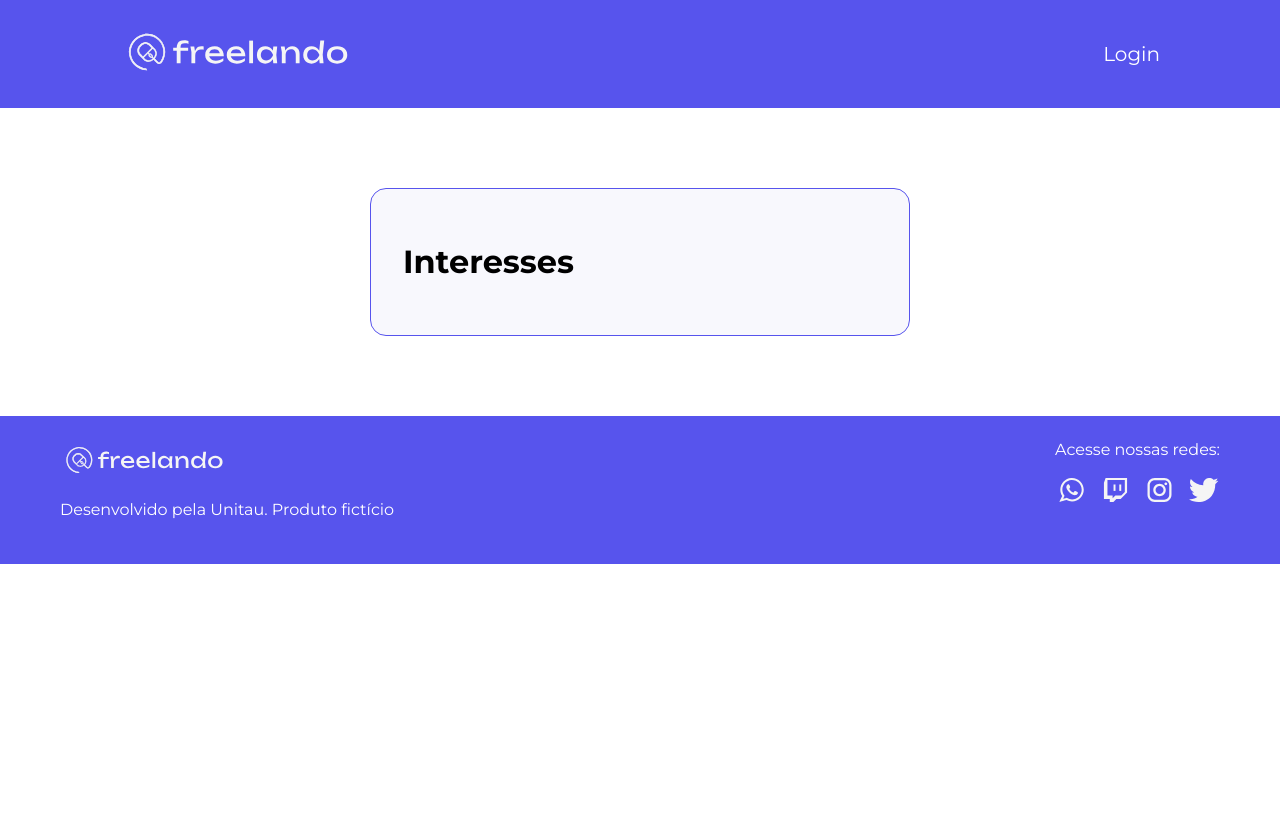
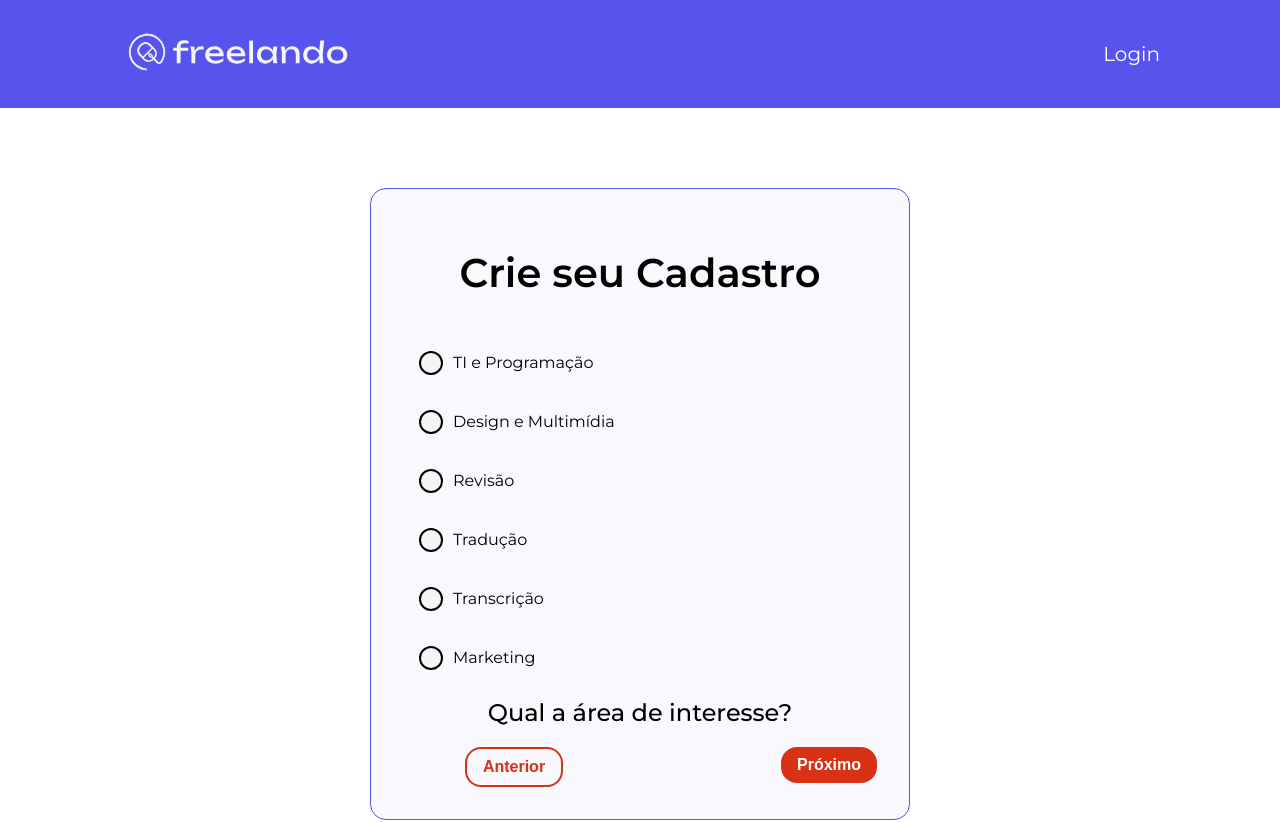
Before and after one commit to eversonlast/freelando2, a React (Create React App) app: page /cadastro/interesses in a window 1280 px wide. Shown: the top 822 px of the page. Before the commit the page ends 800 px from the top, so only its background shows below. Built offline with nearby package versions, Linux system fonts and the light colour scheme.

Commit message:
Interesses

```diff
--- a/src/componentes/GrupoRadio/GrupoRadio.jsx
+++ b/src/componentes/GrupoRadio/GrupoRadio.jsx
@@ -1,15 +1,15 @@
 import Radio from '../Radio/Radio';
 
-const GrupoRadio = ({opcoes, valor, change})=>{
+const GrupoRadio = ({opcoes, valor, onChange})=>{
     return(
         <div>
-            {opcoes.map((option)=>{
+            {opcoes.map((option)=>(
                 <Radio key={option.valor}
                 valor={option.valor}
                 label={option.label}
                 checked={option.valor === valor}
                 onClick={()=>onChange(option.valor)}/>
-            })}
+            ))}
         </div>
     )
 }
--- a/src/componentes/ProvedorTema/ProvedorTema.jsx
+++ b/src/componentes/ProvedorTema/ProvedorTema.jsx
@@ -8,7 +8,7 @@
         primarias:{
             a: '#5754ED',
             b: '#D93114',
-            c: ''
+            c: '#168070'
         },
         secundarias:{
             a: '#F8F8FD',
@@ -17,12 +17,12 @@
         },
         neutras:{
             a: '#373737',
-            b: '',
-            c: '',
-            d: ''
+            b: '#E8E8E8',
+            c: '#F5F5F5',
+            d: '#FFFFFF'
         },
         dark:{
-            a: '',
+            a: '#110EA0',
             b: '#B61B00'
         }
     },
--- a/src/componentes/Radio/Radio.jsx
+++ b/src/componentes/Radio/Radio.jsx
@@ -1,24 +1,25 @@
 import styled from "@emotion/styled";
+
 
 const LabelEstilizada = styled.label`
     display: flex;
     align-items: center;
     font-size: 16px;
-    margin-left: ${props=>props.theme.espacamento.xs};
-    margin-bottom: ${props=>props.theme.espacamento.m};
+    margin-left: ${props => props.theme.espacamentos.xs};
+    margin-bottom: ${props => props.theme.espacamentos.m};
     cursor: pointer;
-    padding: ${props=>props.theme.espacamento.xs};
-    $:hover{
-        &:before{
-            border-color: ${props=>(props.theme.cores.focus)}
+    padding: ${props => props.theme.espacamentos.xs};
+    &:hover {
+        &:before {
+            border-color: ${props => (props.theme.cores.focus)};
         }
     }
-    $:before{
+    &:before {
         content: '';
         height: 20px;
         width: 20px;
         border-radius: 50%;
-        border: 2px solid ${props=>props.theme.neutras.a};
+        border: 2px solid ${props => props.theme.cores.neutras.a};
         border-color: inherit;
         display: flex;
         align-items: center;
@@ -26,27 +27,27 @@
         margin-right: 10px;
         cursor: pointer;
         background-color: ${props => (props.checked ? props.theme.cores.primarias.b : props.theme.cores.neutras.c)};
-        border-color: ${props => (props.checked ? props.theme.cores.primarias.b : 'inherit')}
+        border-color: ${props => (props.checked ? props.theme.cores.primarias.b : 'inherit')};
+    }
+`;
+
+const InputEscondido = styled.input`
+    appearance: none;
+    opacity: 0;
+    &:focus + label {
+        border-radius: 16px;
+        border: 1px solid;
+        border-color: ${props => props.theme.cores.focus};
     }
 `
 
-const InputEscondido = styled.input`
-    appearance: none;
-    opcaity: 0;
-    &:focus + label {
-        border-radius: 16px;
-        border: 1px solid;
-        border-color: ${props=>props.theme.cores.focus};
-    }
-`
-
-const Radio = ({valor, label, checked, onClick}) =>(
+const Radio = ({ valor, label, checked, onClick }) => (
     <>
-        <InputEscondido type="radio" valor= {valor}  checked={checked} onChange={onClick} id={`radio-customizado-${valor}`}/>
+        <InputEscondido type="radio" valor={valor} checked={checked} onChange={onClick} id={`radio-customizado-${valor}`}/>
         <LabelEstilizada htmlFor={`radio-customizado-${valor}`} checked={checked}>
             {label}
         </LabelEstilizada>
     </>
-)
+);
 
 export default Radio;
--- /dev/null
+++ b/src/paginas/cadastro/Interesses.jsx
@@ -0,0 +1,68 @@
+
+import { Tipografia } from "../../componentes/Tipografia/Tipografia";
+import GrupoRadio from "../../componentes/GrupoRadio/GrupoRadio"
+import { useState } from "react";
+import { Col, Row } from "react-grid-system";
+import {BotaoEstilizado} from "../../componentes/Botao/BotaoEstilizado"
+import { Link } from "react-router-dom";
+
+
+const opcoes = [
+    {
+        valor: 1,
+        label: 'TI e Programação',
+    },
+    {
+        valor: 2,
+        label: 'Design e Multimídia',
+    },
+    {
+        valor: 3,
+        label: 'Revisão',
+    },
+    {
+        valor: 4,
+        label: 'Tradução',
+    },
+    {
+        valor: 5,
+        label: 'Transcrição',
+    },
+    {
+        valor: 6,
+        label: 'Marketing',
+    },
+]
+
+const Interesses = () =>{
+    const [opcao, setOpcao] = useState('');
+    return (<div  style={{textAlign:"center"}}>
+        <Tipografia variante="h1" componente="h1">
+            Crie seu Cadastro
+        </Tipografia>
+        <GrupoRadio opcoes={opcoes} valor={opcao} onChange={setOpcao}/>
+        <Tipografia variante="h3" componente={'h2'}>
+            Qual a área de interesse?
+        </Tipografia>
+        <Row>
+            <Col lg={6} md={6} sm={6}>
+                <BotaoEstilizado variante="secundaria">
+                    Anterior
+                </BotaoEstilizado>
+            </Col>
+            <Col lg={6} md={6} sm={6}>
+                <div style={{textAlign: 'right'}}>
+                    <Link to="/cadastro/dados-pessoais">
+                        <BotaoEstilizado>
+                            Próximo
+                        </BotaoEstilizado>
+                    </Link>
+                </div>
+            </Col>
+        </Row>
+
+
+    </div>)
+}
+
+export default Interesses;
--- a/src/router/router.jsx
+++ b/src/router/router.jsx
@@ -2,6 +2,7 @@
 import SelecaoCliente from "../paginas/cadastro/SelecaoCliente";
 import LayoutBaseCadastro from "../paginas/cadastro/LayoutBaseCadastro";
 import LayoutBase from "../paginas/LayoutBase";
+import Interesses from "../paginas/cadastro/Interesses";
 // import PaginaInicial from "../paginas/PaginaInicial";
 
 export const router = createBrowserRouter([
@@ -19,7 +20,7 @@
                     },
                     {
                         path: 'interesses',
-                        element: <h1>Interesses</h1>
+                        element: <Interesses />
                     },
                     {
                         path: 'dados-pessoais',
```
